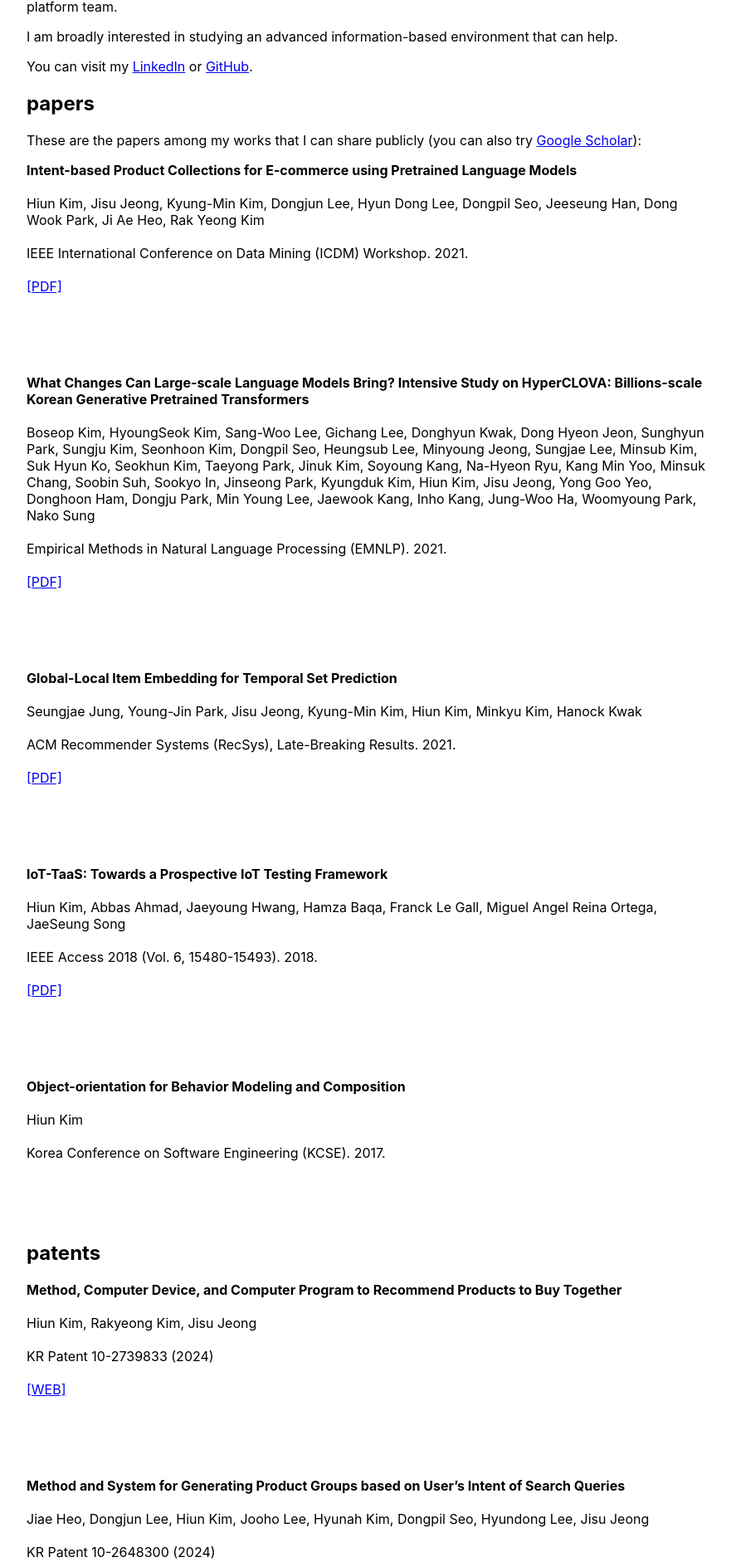
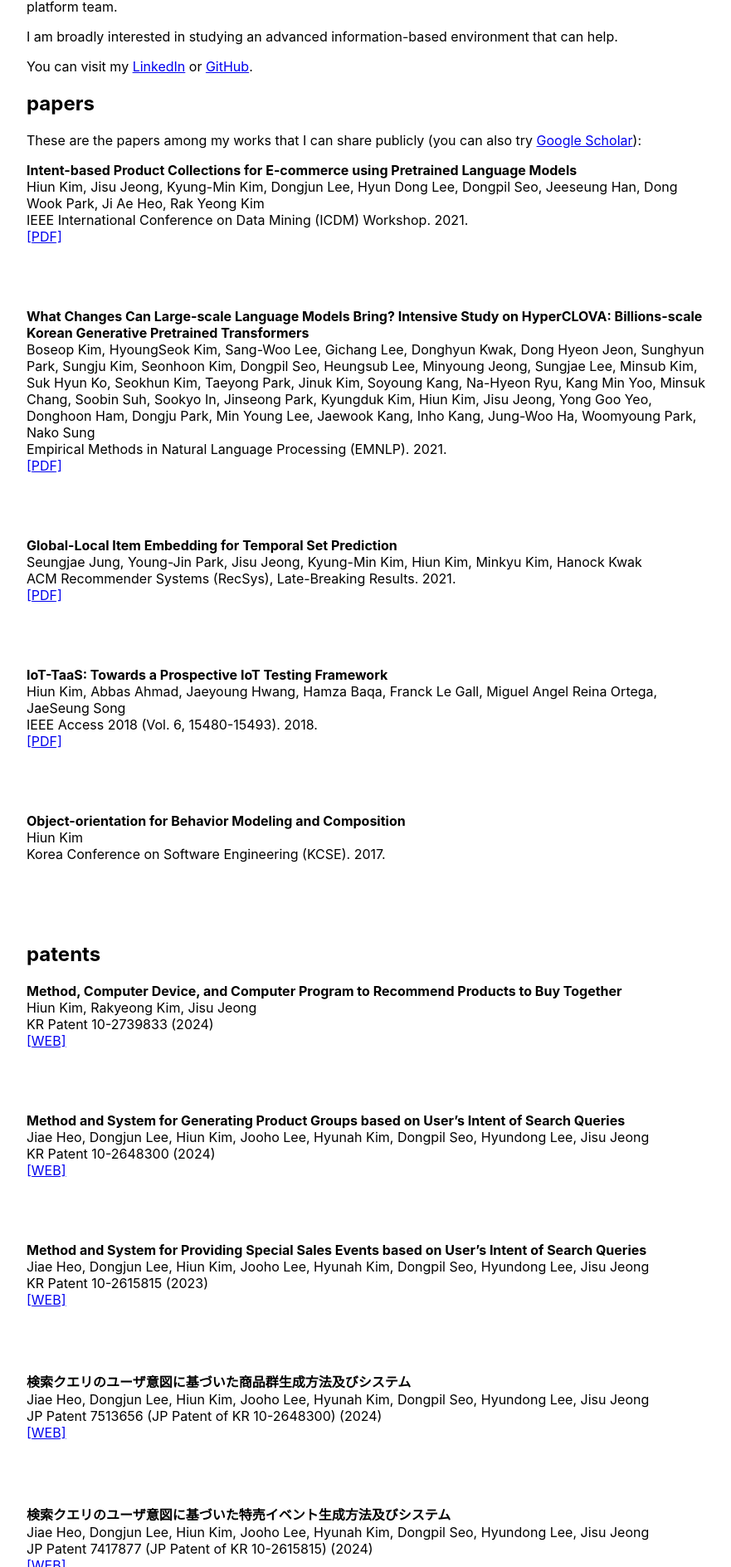
Before and after one commit to hiun/hiun.github.io, a Jekyll site: the page built from index.md, in a window 1280 px wide. Shown: the part 426-2314 px from the top of the page at 83% size, without its empty margins (193-1074 px from the left). Built offline with Jekyll 4.4.1, drawn with Linux system fonts in a browser that asks for light colours.

Commit message:
Update index.md

```diff
--- a/index.md
+++ b/index.md
@@ -21,10 +21,10 @@ You can visit my <a href="https://linkedin.com/in/hiun">LinkedIn</a> or <a href=
 These are the papers among my works that I can share publicly (you can also try <a href="https://scholar.google.co.kr/citations?user=PdyEHY4AAAAJ&hl=en">Google Scholar</a>):
 
 {% for paper in site.data.papers %}
-<span style="font-weight:bold">{{ paper.subject }}</span><br/>
-<span>{{ paper.authors }}</span><br/>
-<span style="font-weight:italic">{{ paper.venue }}. {{ paper.date }}.</span><br/>
-{% if paper.link %}<span>{{ paper.link }}</span><br/>{% endif %}
+<span style="font-weight:bold">{{ paper.subject }}</span>
+<span>{{ paper.authors }}</span>
+<span style="font-weight:italic">{{ paper.venue }}. {{ paper.date }}.</span>
+{% if paper.link %}<span>{{ paper.link }}</span>{% endif %}
 <br/>
 <br/>
 {% endfor %}
@@ -34,10 +34,10 @@ These are the papers among my works that I can share publicly (you can also try
 ## patents
 
 {% for paper in site.data.patents %}
-<span style="font-weight:bold">{{ paper.subject }}</span><br/>
-<span>{{ paper.authors }}</span><br/>
-<span style="font-weight:italic">{{ paper.venue }}</span><br/>
-{% if paper.link %}<span>{{ paper.link }}</span><br/>{% endif %}
+<span style="font-weight:bold">{{ paper.subject }}</span>
+<span>{{ paper.authors }}</span>
+<span style="font-weight:italic">{{ paper.venue }}</span>
+{% if paper.link %}<span>{{ paper.link }}</span>{% endif %}
 <br/>
 <br/>
 {% endfor %}
```
